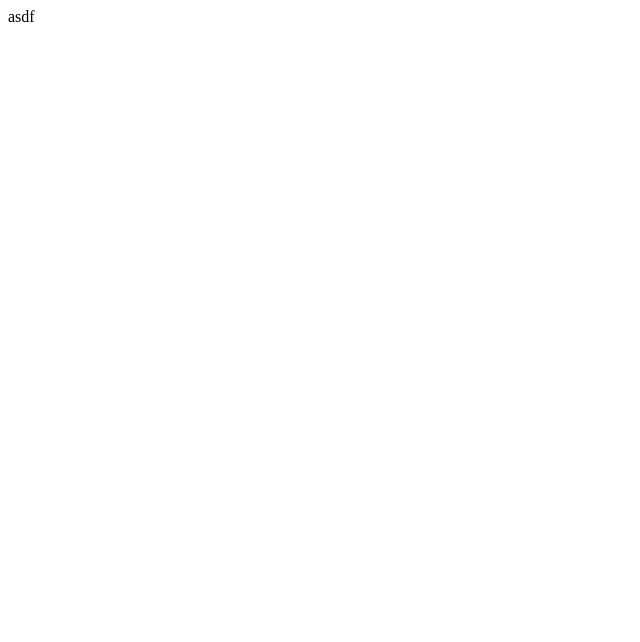
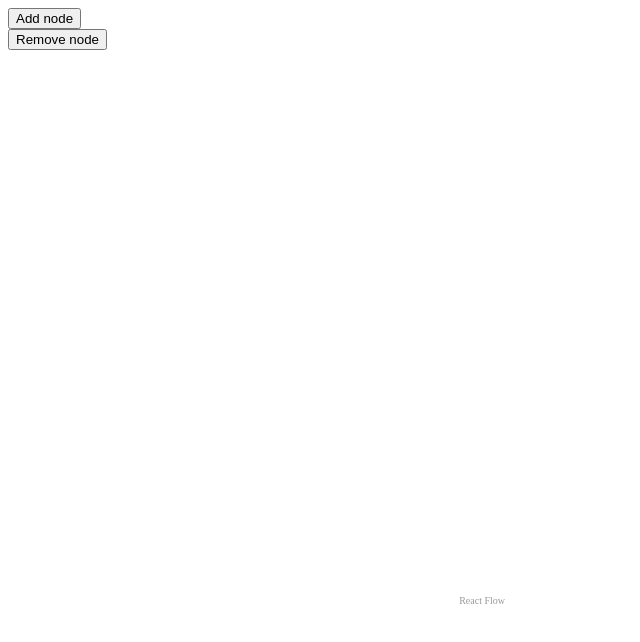
Before and after one commit to Maksymilian21Wnuk/graph-vis, a React (Vite) app: page / in a window 1280 px wide. Shown: the top 642 px of the page, without its empty margins (0-640 px from the left). Built offline with nearby package versions, Linux system fonts and the light colour scheme.

Commit message:
prototype work

```diff
--- a/package.json
+++ b/package.json
@@ -10,9 +10,9 @@
     "preview": "vite preview"
   },
   "dependencies": {
+    "@xyflow/react": "^12.3.0",
     "react": "^18.3.1",
-    "react-dom": "^18.3.1",
-    "react-draggable": "^4.4.6"
+    "react-dom": "^18.3.1"
   },
   "devDependencies": {
     "@eslint/js": "^9.9.0",
--- a/src/App.tsx
+++ b/src/App.tsx
@@ -1,17 +1,13 @@
-import { useState } from 'react'
-import reactLogo from './assets/react.svg'
-import viteLogo from '/vite.svg'
 import './App.css'
-import Draggable from 'react-draggable'
+import GraphMap from './components/graph_map'
+
+
+
 
 function App() {
 
   return (
-    <>
-      <Draggable>
-        <div>asdf</div>
-      </Draggable>
-    </>
+    <GraphMap/>
   )
 }
 
--- a/src/components/button.tsx
+++ b/src/components/button.tsx
@@ -1,8 +1,12 @@
+import { useState } from "react";
+import { ButtonProps } from "../shared/interfaces/button.interface"
 
 
 
-export default function Button(foo : any) {
+
+export default function Button({onClick, text} : ButtonProps) {
+
     return (
-        <button onClick={foo}>Spawn</button>
+        <button onClick={onClick}>{text}</button>
     )
 };
--- a/src/components/graph_map.tsx
+++ b/src/components/graph_map.tsx
@@ -1,13 +1,76 @@
 import { useState } from "react";
-import Draggable from "react-draggable";
-import { Vertex } from "./vertex";
+import Button from "./button";
+import {
+    ReactFlow,
+    useNodesState,
+    useEdgesState,
+    addEdge,
+    Node,
+    Edge,
+  } from '@xyflow/react';
+
+import '@xyflow/react/dist/style.css';
+
+const nodeDefaults = {
+    style: {
+      borderRadius: '100%',
+      width: 50,
+      height: 50,
+      display: 'flex',
+      alignItems: 'center',
+      justifyContent: 'center',
+    },
+  };
 
 
+const initialNodes : Node[]  = [
+]
+
+const initialEdges : Edge[] = [
+]
+
 export default function GraphMap() {
-    const [vertices, setVertices] = useState([]);
-    const [v_count, setVCount] = useState(0);
+    const [nodes, setNodes, onNodesChange] = useNodesState(initialNodes);
+    const [edges, setEdges, onEdgesChange] = useEdgesState(initialEdges);
+    const [nodeCount, setNodeCount] = useState(0);
+    const [removeMode, setRemoveMode] = useState(false);
+
+
+    function spawnNode(_e : React.MouseEvent<HTMLElement>) {
+        setNodeCount(nodeCount + 1);
+        setNodes([...nodes,
+            { id: String(nodeCount), position: { x: 0, y: 0 }, data: { label: String(nodeCount) }, ...nodeDefaults }]);
+    }
+
+    function removeNode(_e : React.MouseEvent<HTMLElement>) {
+        setRemoveMode(!removeMode);
+    }
+
 
     return (
+        <>
+        <div style={{ height: 100, width: 100 }}>
+            <Button onClick={spawnNode} text={"Add node"}/>
+            <Button onClick={removeNode} text={"Remove node"}/>
+        </div>
+        <div style={{ height: 500, width: 500 }}>
+            <ReactFlow
+                nodes={nodes}
+                edges={edges}
+                onConnect={(params) => setEdges(addEdge(params, edges))}
+                onNodesChange={onNodesChange}
+                onEdgesChange={onEdgesChange}
+                onEdgeClick={(_event, edge) => setEdges(edges.filter(e => e.id !== edge.id))}
+                onNodeClick={(_event, node) => {
+                    if (removeMode){
+                        setNodes(nodes.filter(n => n.id !== node.id));
+                        setNodeCount(nodeCount - 1);
+                    }
+                    }}
+                snapToGrid={true}
+                snapGrid={[15, 15]}/>
 
+        </div>
+        </>
     );
 }
```
Also changed, not shown: src/shared/interfaces/button.interface.ts (added, +7 -0 lines), src/types/graph.d.ts (deleted, +0 -13 lines), 1 other file (tests, documents, lock files or other folders).
